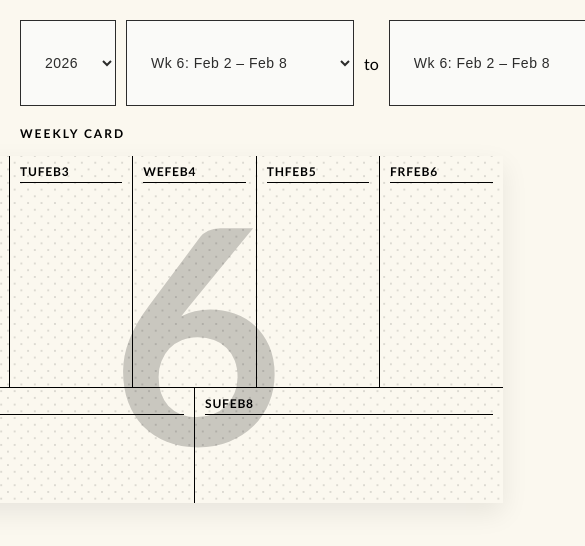
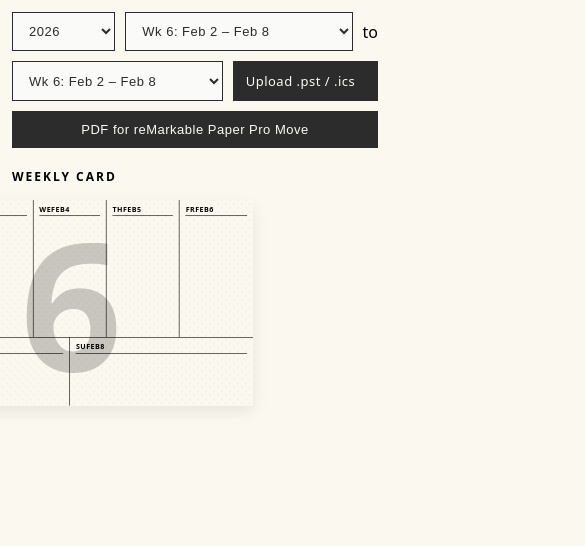
Before and after one commit to KevinKolb/planner, a plain HTML site: page index.html in a window 390 px wide. Shown: the top 546 px of the page, 585 px wide, since content can reach past the window. Drawn offline with nearby package versions, Linux system fonts and the light colour scheme.

Commit message:
font stuff

```diff
--- a/index.html
+++ b/index.html
@@ -23,7 +23,7 @@
 
         body {
             margin: 20px;
-            font-family: 'Futura', 'Trebuchet MS', sans-serif;
+            font-family: 'Futura', system-ui, -apple-system, 'Segoe UI', sans-serif;
             background-color: #fbf8ef;
             color: var(--card-text);
         }
@@ -202,6 +202,43 @@
             color: #2c2c2c;
         }
 
+        @media (max-width: 700px) {
+            body {
+                margin: 12px;
+            }
+
+            .controls {
+                flex-wrap: wrap;
+            }
+
+            .controls select,
+            .controls .upload-btn,
+            .controls button {
+                flex: 1 1 auto;
+                min-width: 0;
+                font-size: 13px;
+                padding: 10px 12px;
+            }
+
+            .controls span {
+                flex: 0 0 auto;
+            }
+
+            .controls button {
+                flex-basis: 100%;
+            }
+
+            .weeks-container {
+                width: 100%;
+            }
+
+            .week-box {
+                transform-origin: top left;
+                transform: scale(var(--card-scale));
+                margin-bottom: calc((91.8mm * var(--card-scale)) - 91.8mm);
+            }
+        }
+
     </style>
 </head>
 <body>
@@ -369,6 +406,7 @@
             });
 
             displayWeekItems();
+            updateCardScale();
         }
 
         async function handleFileUpload(file) {
@@ -544,6 +582,19 @@
             }
         }
 
+        function updateCardScale() {
+            if (!weekBoxes[0]) return;
+            // Temporarily remove scale to measure natural card width
+            document.documentElement.style.setProperty('--card-scale', 1);
+            const cardWidth = weekBoxes[0].offsetWidth;
+            const containerWidth = weeksContainer.clientWidth;
+            if (containerWidth < cardWidth) {
+                document.documentElement.style.setProperty('--card-scale', containerWidth / cardWidth);
+            }
+        }
+
+        window.addEventListener('resize', updateCardScale);
+
         async function makePDFReMarkable() {
             for (const { year, week, box } of currentWeekSet) {
                 const rect = box.getBoundingClientRect();
```
